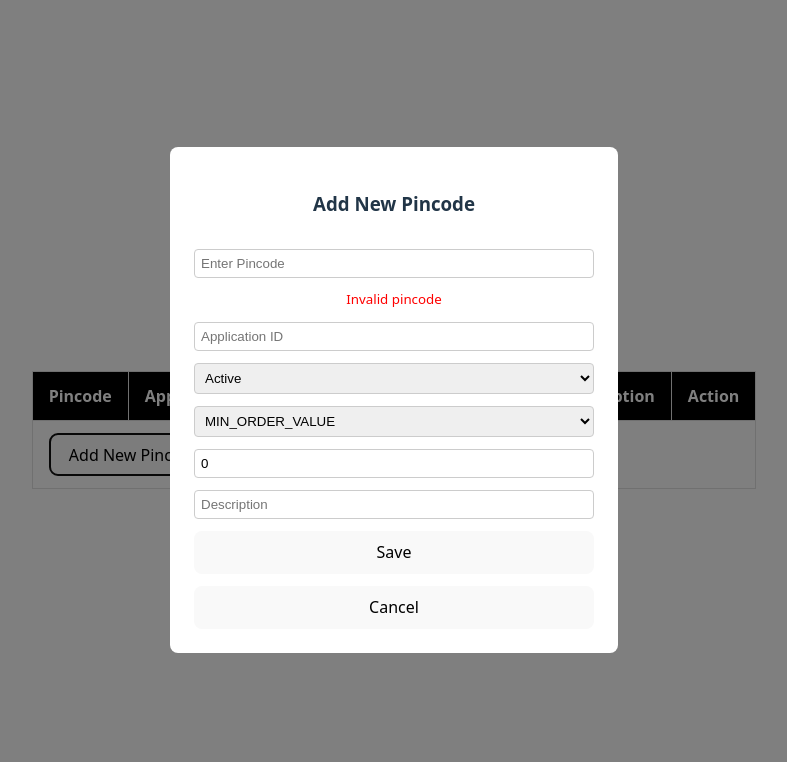
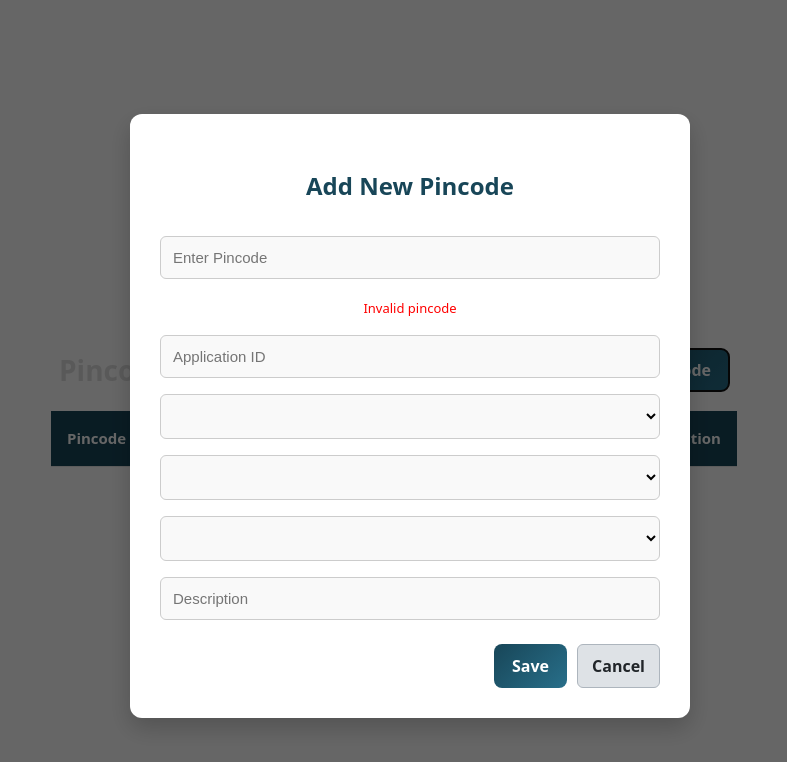
Before and after one commit to Agamya-123/Project, a Vue app in the folder vite-project/: page / in a window 1280 px wide. Both pictures are taken after a click on the button "Add New Pincode". Shown: the top 762 px of the page, without its empty margins (246-1033 px from the left). Built offline with nearby package versions, Linux system fonts and the light colour scheme.

Commit message:
Fix UI for the same

```diff
--- a/vite-project/src/components/HelloWorld.vue
+++ b/vite-project/src/components/HelloWorld.vue
@@ -4,9 +4,12 @@
       <div class="loader"></div>
       <p style="color: black; font-weight: 500;">Loading...</p>
     </div>
+
     <div class="header">
       <span class="heading">Pincode Management</span>
+      <button class="primary-button" @click="openModal">Add New Pincode</button>
     </div>
+
     <div class="table-wrapper">
       <table class="pincode-table">
         <thead>
@@ -26,7 +29,7 @@
               <span v-if="!row.editing">{{ row.pincode }}</span>
               <div v-else>
                 <input type="text" v-model="row.pincode" maxlength="6" placeholder="Enter Pincode" @input="enforceNumeric(row)" />
-                <small v-if="!isValidPincode(row.pincode)" style="color: red;">Invalid pincode</small>
+                <small v-if="!isValidPincode(row.pincode)" class="error">Invalid pincode</small>
               </div>
             </td>
             <td>
@@ -62,19 +65,14 @@
               <input v-else type="text" v-model="row.description" placeholder="Enter description" />
             </td>
             <td>
-              <button v-if="!row.editing" @click="startEditing(index)" style="margin-right: 8px;">Edit</button>
-              <button v-else @click="saveRow(index)" style="margin-right: 8px;">Save</button>
-              <button @click="deleteRow(index)">Delete</button>
+              <div class="action-buttons">
+                <button class="edit-btn" v-if="!row.editing" @click="startEditing(index)">Edit</button>
+                <button class="save-btn" v-else @click="saveRow(index)">Save</button>
+                <button class="delete-btn" @click="deleteRow(index)">Delete</button>
+              </div>
             </td>
           </tr>
         </tbody>
-        <tfoot>
-          <tr>
-            <td colspan="7">
-              <button @click="openModal">Add New Pincode</button>
-            </td>
-          </tr>
-        </tfoot>
       </table>
     </div>
     <div v-if="showModal" class="modal-overlay">
@@ -82,7 +80,7 @@
         <h3>Add New Pincode</h3>
 
         <input type="text" v-model="newRow.pincode" placeholder="Enter Pincode" @input="enforceNumeric(newRow)" />
-        <small v-if="!isValidPincode(newRow.pincode)" style="color:red">Invalid pincode</small>
+        <small v-if="!isValidPincode(newRow.pincode)" class="error">Invalid pincode</small>
 
         <input type="text" v-model="newRow.applicationId" placeholder="Application ID" />
 
@@ -96,8 +94,8 @@
           <option value="AFTER_SALES_SERVICEABILITY">AFTER_SALES_SERVICEABILITY</option>
         </select>
 
-        <div>
-          <input v-if="newRow.ruleType === 'MIN_ORDER_VALUE'" type="number" v-model.number="newRow.value" placeholder="Value" />
+        <div class="field-wrapper">
+          <input v-if="newRow.ruleType === 'MIN_ORDER_VALUE'" type="number" v-model.number="newRow.value" placeholder="Enter Value" />
           <select v-else v-model="newRow.value">
             <option :value="true">True</option>
             <option :value="false">False</option>
@@ -106,8 +104,10 @@
 
         <input type="text" v-model="newRow.description" placeholder="Description" />
 
-        <button @click="saveNewRow">Save</button>
-        <button @click="showModal = false">Cancel</button>
+        <div class="modal-footer">
+          <button class="primary-button" @click="saveNewRow">Save</button>
+          <button class="cancel-button" @click="showModal = false">Cancel</button>
+        </div>
       </div>
     </div>
   </div>
@@ -119,11 +119,12 @@ import { reactive, ref } from 'vue';
 const fullData = reactive([]);
 const showLoader = ref(false);
 const showModal = ref(false);
+
 const newRow = reactive({
   pincode: '',
   applicationId: '',
-  status: 'Active',
-  ruleType: 'MIN_ORDER_VALUE',
+  status: '',
+  ruleType: '',
   value: 0,
   description: '',
 });
@@ -132,8 +133,8 @@ const openModal = () => {
   Object.assign(newRow, {
     pincode: '',
     applicationId: '',
-    status: 'Active',
-    ruleType: 'MIN_ORDER_VALUE',
+    status: '',
+    ruleType: '',
     value: 0,
     description: '',
   });
@@ -215,91 +216,190 @@ const saveRow = async (index) => {
 };
 
 const deleteRow = (index) => {
-  if (confirm(`Are you sure you want to delete pincode?`)) {
+  if (confirm(`Are you sure you want to delete this pincode?`)) {
     fullData.splice(index, 1);
   }
-};
-
-const addNewRow = async () => {
-  showLoader.value = true;
-  await new Promise((resolve) => setTimeout(resolve, 700));
-  fullData.push({
-    pincode: '',
-    status: '',
-    ruleType: '',
-    value: 0,
-    description: '',
-    editing: true,
-  });
-  showLoader.value = false;
 };
 </script>
 
 <style scoped>
+body {
+
+  font-family: 'Segoe UI', sans-serif;
+}
+
 .header {
   display: flex;
   justify-content: space-between;
   align-items: center;
+  margin-top: 16px;
+  padding: 0 8px;
 }
 
 .heading {
-  font-size: 24px;
-  font-weight: 700;
+  font-size: 28px;
+  font-weight: 800;
+  color: rgb(223, 223, 223);
+}
+
+.primary-button {
+  background: linear-gradient(135deg, #184658, #286f8a);
   color: white;
+  padding: 10px 18px;
+  border: none;
+  border-radius: 8px;
+  font-weight: bold;
+  cursor: pointer;
+  transition: 0.3s ease;
+}
+
+.primary-button:hover {
+  opacity: 0.9;
 }
 
 .table-wrapper {
-  margin-top: 24px;
+  margin-top: 20px;
+  overflow-x: auto;
 }
 
 .pincode-table {
   width: 100%;
   border-collapse: collapse;
+  background-color: #fff;
 }
 
 th,
 td {
-  padding: 12px 16px;
-  border: 1px solid #e0e0e0;
+  padding: 16px;
   text-align: left;
+  border-bottom: 1px solid #e5e5e5;
+  font-size: 15px;
+  color: #000;
 }
 
 th {
-  background-color: black;
+  background-color: #184658;
   color: white;
 }
 
-select,
-input[type="text"],
-input[type="number"] {
-  padding: 6px;
-  border-radius: 4px;
+input,
+select {
+  width: 100%;
+  padding: 12px;
+  font-size: 15px;
   border: 1px solid #ccc;
-  width: 100%;
+  border-radius: 6px;
   box-sizing: border-box;
+  background-color: #f9f9f9;
+  color: #000;
 }
 
-.loader-overlay {
+.action-buttons {
+  display: flex;
+  gap: 6px;
+}
+
+.edit-btn,
+.save-btn,
+.delete-btn {
+  padding: 8px 12px;
+  border: none;
+  border-radius: 6px;
+  cursor: pointer;
+  font-weight: bold;
+}
+
+.edit-btn {
+  background-color: #ffca28;
+  color: #212121;
+}
+
+.save-btn {
+  background-color: #4caf50;
+  color: white;
+}
+
+.delete-btn {
+  background-color: #f44336;
+  color: white;
+}
+
+.modal-overlay {
   position: fixed;
   top: 0;
   left: 0;
   width: 100%;
   height: 100%;
-  background: rgba(255, 255, 255, 0.75);
+  background: rgba(0, 0, 0, 0.6);
+  display: flex;
+  justify-content: center;
+  align-items: center;
+  z-index: 1000;
+  padding: 16px;
+}
+
+.modal-content {
+  background: #ffffff;
+  padding: 30px;
+  border-radius: 12px;
+  max-width: 500px;
+  width: 100%;
+  box-shadow: 0 10px 25px rgba(0, 0, 0, 0.2);
+  display: flex;
+  flex-direction: column;
+  gap: 16px;
+}
+
+.modal-content h3 {
+  font-size: 24px;
+  font-weight: bold;
+  margin-bottom: 16px;
+  text-align: center;
+  color: #184658;
+}
+
+.modal-footer {
+  display: flex;
+  justify-content: flex-end;
+  gap: 10px;
+  margin-top: 8px;
+}
+
+.cancel-button {
+  background-color: #dee2e6;
+  color: #212529;
+  border: 1px solid #adb5bd;
+  border-radius: 6px;
+  font-weight: bold;
+  padding: 10px 14px;
+  cursor: pointer;
+}
+
+.error {
+  color: red;
+  font-size: 13px;
+  margin-top: 4px;
+}
+
+.loader-overlay {
+  position: fixed;
+  top: 0; left: 0;
+  width: 100%; height: 100%;
+  background: rgba(255, 255, 255, 0.85);
   display: flex;
   flex-direction: column;
   justify-content: center;
   align-items: center;
-  z-index: 99;
+  z-index: 999;
 }
 
 .loader {
   border: 6px solid #f3f3f3;
-  border-top: 6px solid #333;
+  border-top: 6px solid #184658;
   border-radius: 50%;
   width: 48px;
   height: 48px;
-  animation: spin 0.9s linear infinite;
+  animation: spin 1s linear infinite;
   margin-bottom: 12px;
 }
 
@@ -307,34 +407,4 @@ input[type="number"] {
   0% { transform: rotate(0deg); }
   100% { transform: rotate(360deg); }
 }
-
-input[type=number]::-webkit-outer-spin-button,
-input[type=number]::-webkit-inner-spin-button {
-  -webkit-appearance: none;
-  margin: 0;
-}
-input[type=number] {
-  -moz-appearance: textfield;
-}
-
-.modal-overlay {
-  position: fixed;
-  top: 0; left: 0;
-  width: 100%; height: 100%;
-  background: rgba(0,0,0,0.5);
-  display: flex;
-  justify-content: center;
-  align-items: center;
-  z-index: 999;
-}
-
-.modal-content {
-  background: white;
-  padding: 24px;
-  border-radius: 8px;
-  width: 400px;
-  display: flex;
-  flex-direction: column;
-  gap: 12px;
-}
 </style>
```
